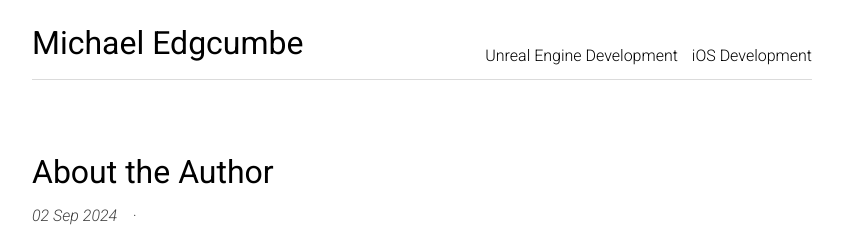
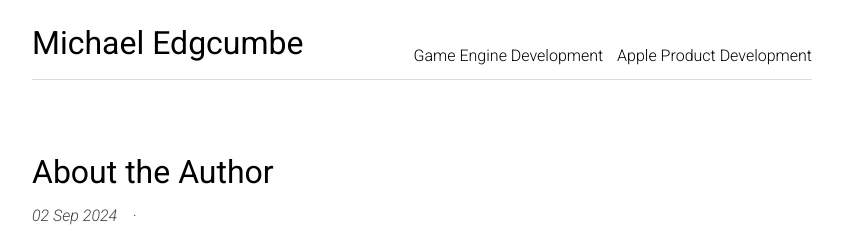
Before and after one commit to voxels/voxels.github.io, a Jekyll site: the page built from index.html, in a window 1280 px wide and 900 px high. Shown: the top 239 px of the window, without its empty margins (218-1061 px from the left). Built offline with Jekyll 4.4.1, drawn with Linux system fonts in a browser that asks for light colours; the list of posts is cut into pages by our own code.

Commit message:
Changing header titles

```diff
--- a/_includes/link.html
+++ b/_includes/link.html
@@ -1,3 +1,3 @@
 {% include base.html %}
-<a href="https://invertices.com">Unreal Engine Development</a>
-<a href='{{ base }}{% link professional_experience_092024.md %}'>iOS Development</a>
+<a href="https://invertices.com">Game Engine Development</a>
+<a href='{{ base }}{% link professional_experience_092024.md %}'>Apple Product Development</a>
```
